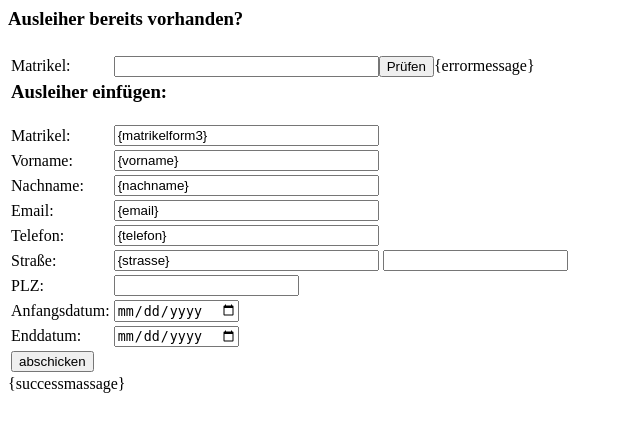
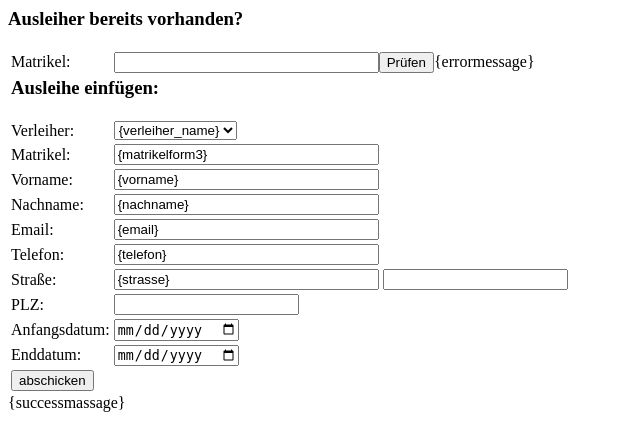
Before and after one commit to froehr/zdm_verleih, a PHP site: page /tpl/ausleihe.html in a window 1280 px wide. Shown: the top 434 px of the page, without its empty margins (0-640 px from the left). Run offline with PHP 8.4, Linux system fonts and the light colour scheme; a stand-in replaces the project's code that opens the database connection.

Commit message:
Anpassung an Verleiher

```diff
--- a/inc/ausleihe.inc.php
+++ b/inc/ausleihe.inc.php
@@ -10,7 +10,7 @@ $strasse="";
 $hausnummer="";
 $plz="";
 $matrikelform2="";
-
+$matrikel2="";
 
 if (isset($_POST["matrikel"])){
 	$matrikel = htmlentities(mysql_real_escape_string($_POST["matrikel"]));
--- a/tpl/ausleihe.html
+++ b/tpl/ausleihe.html
@@ -1,11 +1,6 @@
 <h3>Ausleiher bereits vorhanden?</h3>
 <table>
 	<form action="#" method="post">
-	 <tr>
-	 	<td colspan = "2">
-
-	 	</td>
-	 </tr>
 	 <tr>
 		 <td>
 			 Matrikel:
@@ -17,10 +12,23 @@
 	</form>
 	<tr>
 		<td colspan = "2">
-			<h3>Ausleiher einfügen:</h3>
+			<h3>Ausleihe einfügen:</h3>
 		</td>
 	</tr>
 	<form action="#" method="post">
+	<tr>
+		<td>
+			Verleiher:
+		</td>
+	 	<td>
+	 		<select name="dropdown">
+	 			{+verleiher}
+	 			<option>
+	 				{verleiher_name}
+	 			</option>
+	 			{-verleiher}
+	 	</td>
+	 </tr>
 		<tr>
 			<td>
 				Matrikel:
```
